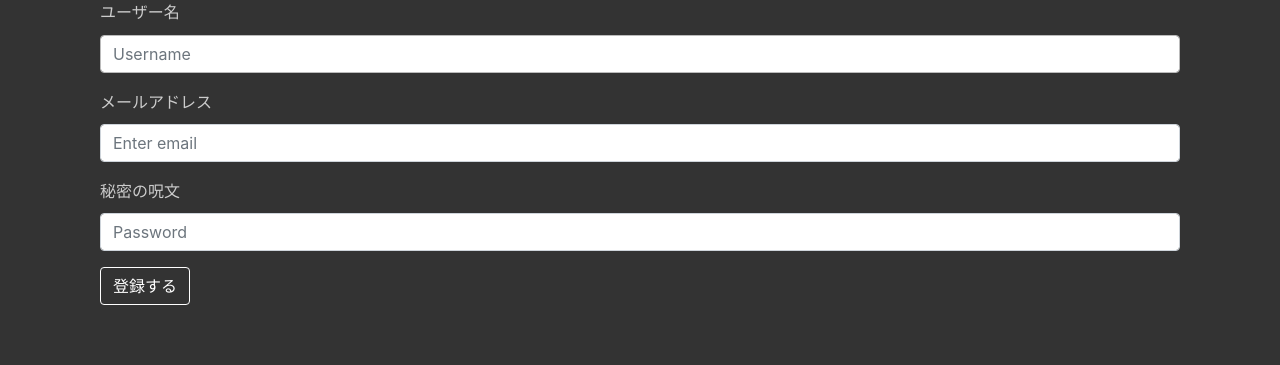
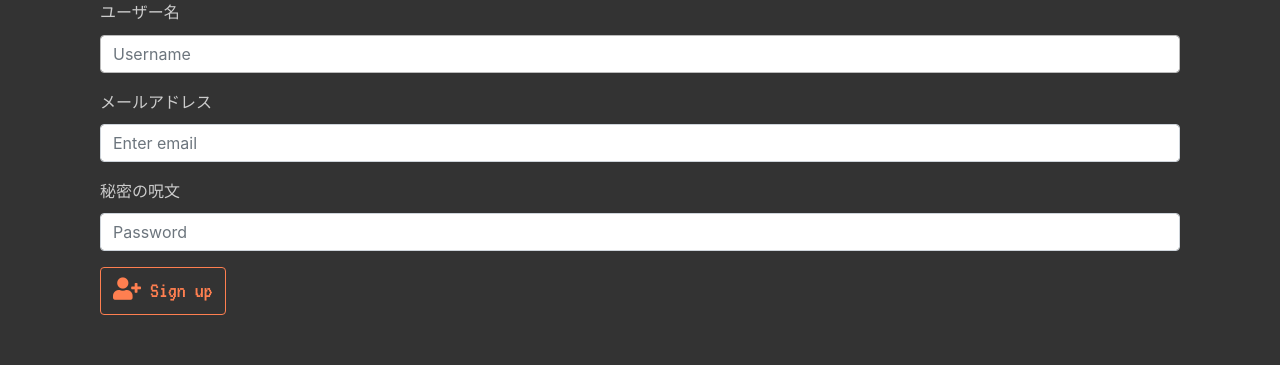
Before and after one commit to mshr-Hub/cookquest, a Django app: page /signup/ in a window 1280 px wide. Shown: the part 197-562 px from the top of the page. Run offline with Django 3.2, Linux system fonts and the light colour scheme; some libraries are stand-ins or nearby versions.

Commit message:
サインイン画面のボタンを修正

```diff
--- a/templates/signup.html
+++ b/templates/signup.html
@@ -35,8 +35,11 @@
         <label for="exampleInputPassword1">秘密の呪文</label>
         <input name="password" type="password" class="form-control" id="exampleInputPassword1" placeholder="Password">
       </div>
-      <button type="submit" class="btn btn-primary">登録する</button>
-    </div>
+      <button type="submit" class="btn btn-primary quest-font">
+        <i class="fas fa-user-plus"></i>
+        Sign up
+      </button>
+      </div>
   </form>
 
 </div>
```
